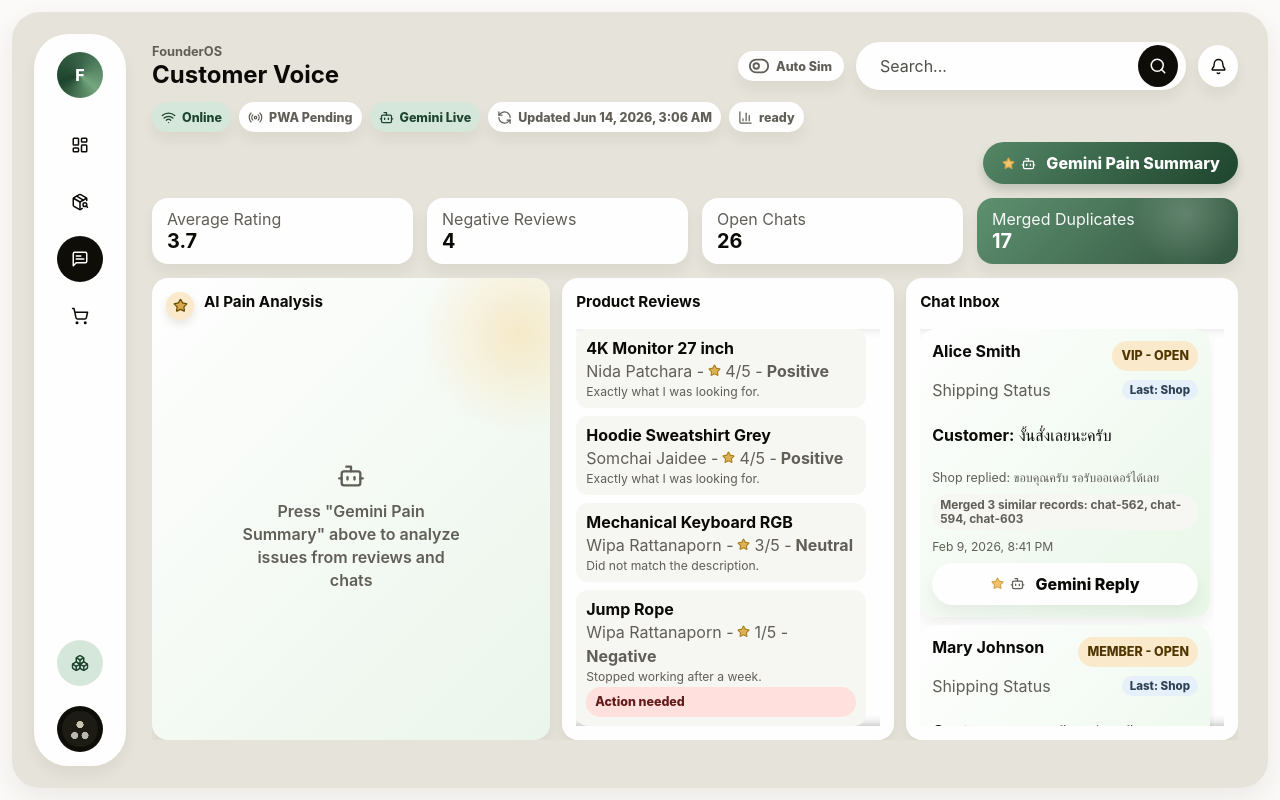
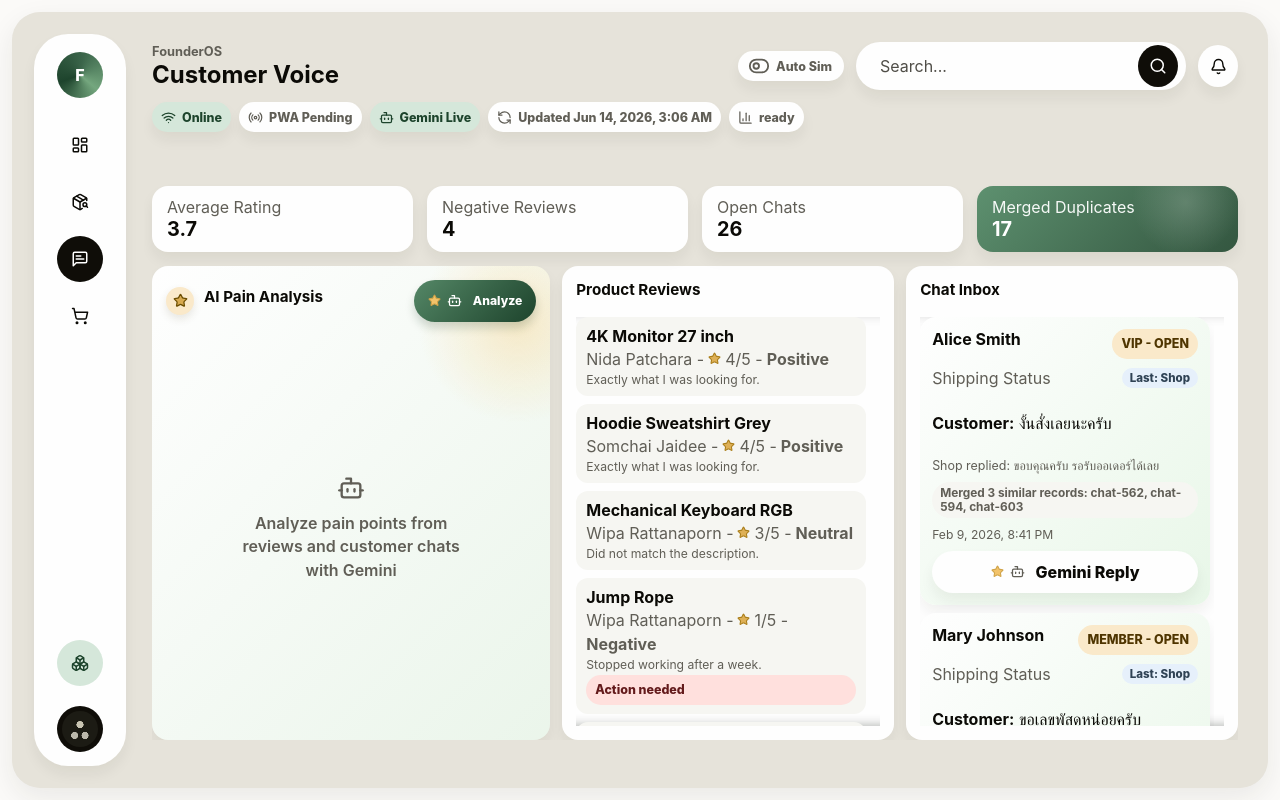
Before and after one commit to newton1306/FounderOS---AI-Business-Command-Center, a React (Vite) app: page /voice in a window 1280 px wide. Built offline with nearby package versions, Linux system fonts and the light colour scheme.

Commit message:
refactor: move Gemini Pain Summary button into AI Pain Analysis panel
Button now lives inside the voice-ai-header alongside the title. Shows 'Analyze' initially and 'Refresh' after first run. Top section-head is now empty.

```diff
--- a/src/pages/CustomerVoicePage.tsx
+++ b/src/pages/CustomerVoicePage.tsx
@@ -43,9 +43,7 @@ export function CustomerVoicePage(ctx: AppContext) {
 
   return (
     <section className="page-stack voice-page voice-page-v2">
-      <div className="section-head page-actions-head">
-        <button className="button primary ai-action" type="button" onClick={summarize}><span className="ai-icon-pair"><Star size={13} /><Bot size={15} /></span>Gemini Pain Summary</button>
-      </div>
+      <div className="section-head page-actions-head" />
       <div className="kpi-grid compact">
         <Metric label="Average Rating" value={avg.toFixed(1)} />
         <Metric label="Negative Reviews" value={String(negative.length)} />
@@ -67,11 +65,12 @@ export function CustomerVoicePage(ctx: AppContext) {
           <div className="voice-ai-header">
             <span className="ai-corner-star" aria-label="Gemini powered"><Star size={15} aria-hidden="true" /></span>
             <h3>AI Pain Analysis</h3>
+            <button className="button primary ai-action voice-ai-btn" type="button" onClick={summarize}><span className="ai-icon-pair"><Star size={13} /><Bot size={15} /></span>{summary ? "Refresh" : "Analyze"}</button>
           </div>
           {!summary ? (
             <div className="voice-ai-empty">
               <Bot size={28} />
-              <p>Press "Gemini Pain Summary" above to analyze issues from reviews and chats</p>
+              <p>Analyze pain points from reviews and customer chats with Gemini</p>
             </div>
           ) : (
             <div className="voice-ai-content">
--- a/src/styles/app.css
+++ b/src/styles/app.css
@@ -1464,6 +1464,16 @@ select {
   position: static;
   flex: 0 0 auto;
 }
+.voice-ai-header h3 {
+  flex: 1;
+  min-width: 0;
+}
+.voice-ai-btn {
+  flex: 0 0 auto;
+  padding: 6px 14px;
+  font-size: 0.76rem;
+  white-space: nowrap;
+}
 .voice-ai-empty {
   flex: 1;
   display: flex;
```
